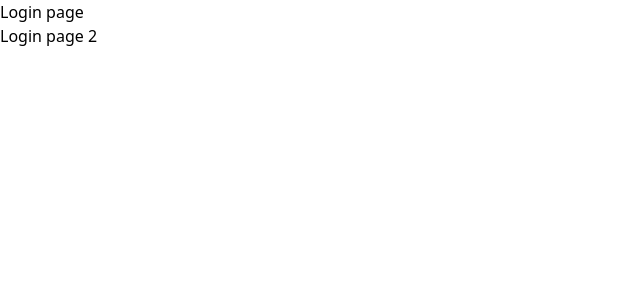
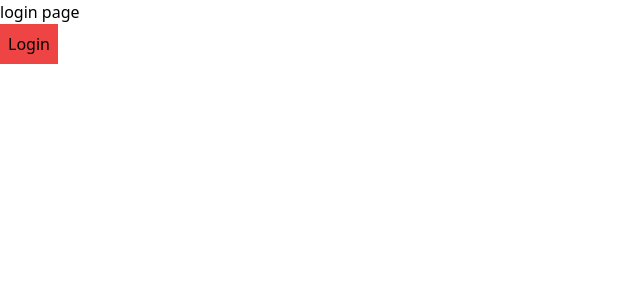
Before and after one commit to LombaxTech/TestCollab, a Next.js app: page /login in a window 1280 px wide. Shown: the top 300 px of the page, without its empty margins (0-640 px from the left). Built offline with nearby package versions, Linux system fonts and the light colour scheme.

Commit message:
added button to login page

```diff
--- a/pages/login.tsx
+++ b/pages/login.tsx
@@ -1,12 +1,10 @@
 const Login = () => {
-    return (
-        <>
-            <p>Login page</p>
-            <p>Login page 2</p>
-
-        </>
-
-     );
-}
+  return (
+    <div className="">
+      <h1>login page</h1>
+      <button className="bg-red-500 p-2">Login</button>
+    </div>
+  );
+};
 
 export default Login;
```
